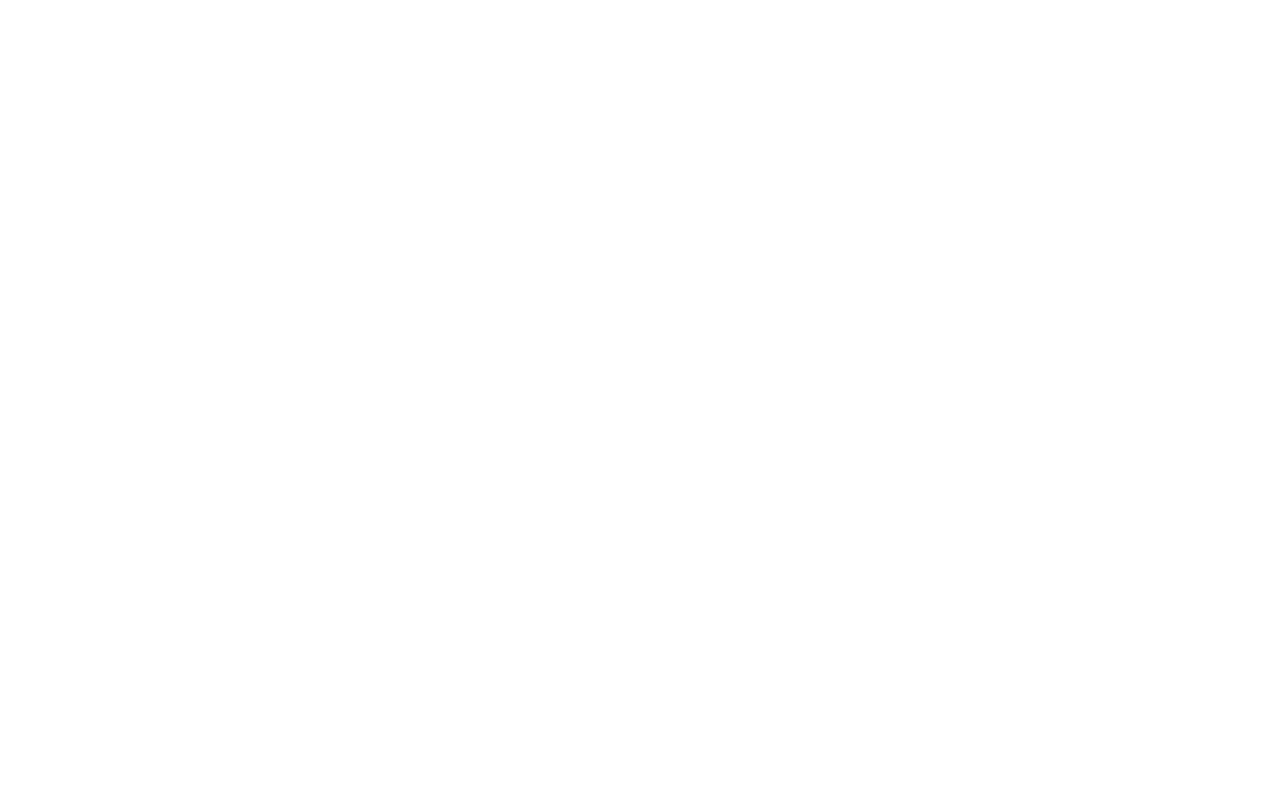
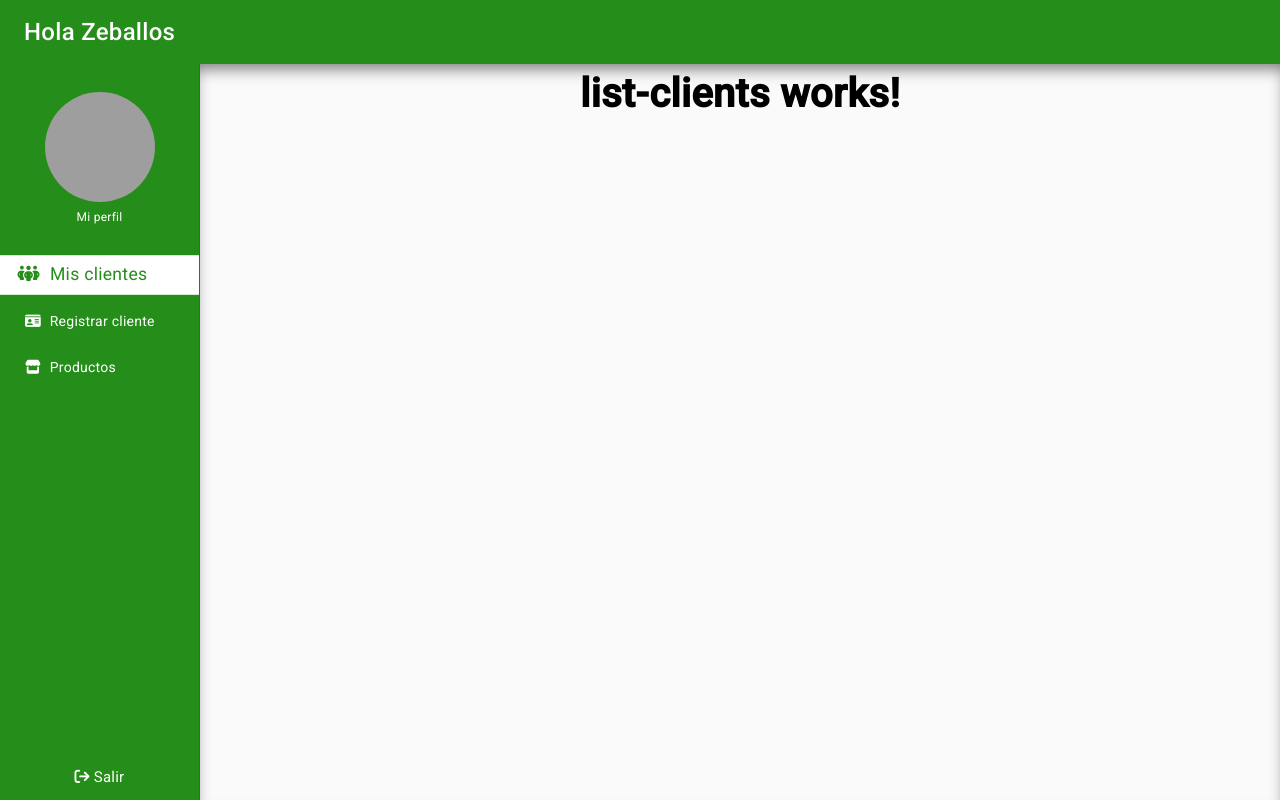
Before and after one commit to Finanzas-Ingeco-SV82-Grupo-04/CommerceZeballos-Frontend, an Angular app: page /admin/all-clients in a window 1280 px wide. Before the commit this address led to /. Built offline with nearby package versions, Linux system fonts and the light colour scheme; grey boxes are pictures that could not be loaded.

Commit message:
feat: list clients in progress

```diff
--- a/src/app/app.routes.ts
+++ b/src/app/app.routes.ts
@@ -1,8 +1,10 @@
-import { Routes } from '@angular/router';
+import {RouterModule, Routes} from '@angular/router';
 import { AdminSigninComponent } from './commerce/security/components/admin-signin/admin-signin.component';
 import { ClientSigninComponent } from './commerce/security/components/client-signin/client-signin.component';
 import { RegisterClientComponent } from './commerce/register-client/components/register-client/register-client.component';
 import { HeaderAdminComponent } from './commerce/header-admin/components/header-admin/header-admin.component';
+import {NgModule} from "@angular/core";
+import {ListClientsComponent} from "./commerce/list-clients/components/list-clients/list-clients.component";
 
 export const routes: Routes = [
 
@@ -11,15 +13,22 @@
     {path: 'admin-login', component: AdminSigninComponent},
     {path: '', redirectTo: 'admin-login', pathMatch: 'full'},//default route
 
-
-
     {path: 'admin', component: HeaderAdminComponent,
         children: [
             {path: '', redirectTo:'register-client', pathMatch: 'full'},
             {path: 'register-client', component: RegisterClientComponent},
+            {
+              path: 'all-clients',
+              title: 'List Clients',
+              component: ListClientsComponent
+            }
             //aqui iran las rutas hijas
         ]
     },
+];
 
-
-];
+@NgModule({
+  imports: [RouterModule.forRoot(routes)],
+  exports: [RouterModule],
+})
+export class AppRoutes { }
--- /dev/null
+++ b/src/app/commerce/list-clients/components/list-clients/list-clients.component.css
@@ -0,0 +1,6 @@
+p {
+  font-size: 40px;
+  font-weight: bold;
+  color: black;
+  text-align: center;
+}
--- /dev/null
+++ b/src/app/commerce/list-clients/components/list-clients/list-clients.component.html
@@ -0,0 +1 @@
+<p>list-clients works!</p>
--- a/src/app/commerce/security/models/user.model.ts
+++ b/src/app/commerce/security/models/user.model.ts
@@ -3,12 +3,10 @@
     password:string;
 }
 
-
 export interface userSignInResponse{
     Message:string;
     token:string;
 }
-
 
 export interface registerClient{
     firstname:string;
--- a/src/app/commerce/security/services/signin.service.ts
+++ b/src/app/commerce/security/services/signin.service.ts
@@ -19,15 +19,11 @@
   ) { }
 
 
-
-
-
   // Sign In
   signIn(body:signInRequest): Observable<userSignInResponse>{
 
     return this.http.post<userSignInResponse>(`${this.BASE_URL}auth/user/sign-in`, body);
   }
-
 
   registerClient(body: registerClient ): Observable<ApiResponse<any>>{
     return this.http.post<ApiResponse<any>>(`${this.BASE_URL}auth/client/sign-up`, body);
```
Also changed, not shown: src/app/commerce/list-clients/components/list-clients/list-clients.component.ts (added, +12 -0 lines), src/app/commerce/list-clients/services/list-clients.service.ts (added, +9 -0 lines), src/app/commerce/header-admin/components/header-admin/header-admin.component.css (line endings or trailing spaces), src/app/commerce/header-admin/components/header-admin/header-admin.component.html (line endings or trailing spaces), src/app/commerce/list-clients/model/list-clients.model.ts (added), 1 other file (tests, documents, lock files or other folders).
